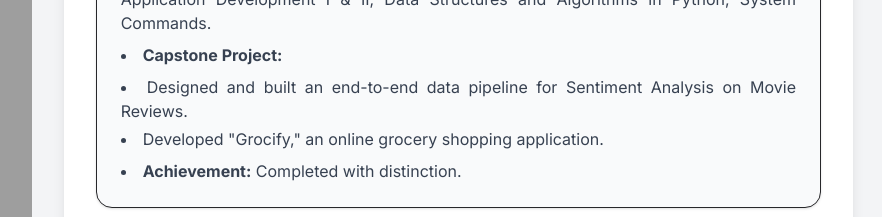
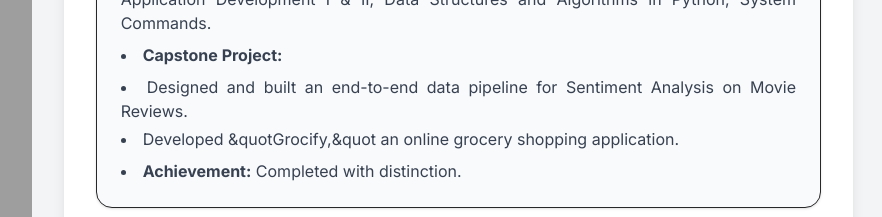
Before and after one commit to cyber-prags/Portfolio_Site_2.0, a Next.js app: page /cv in a window 1280 px wide. Shown: the part 2980-3197 px from the top of the page, without its empty margins (395-1277 px from the left). Built offline with nearby package versions, Linux system fonts and the light colour scheme; grey boxes are pictures that could not be loaded.

Commit message:
Update page.tsx

```diff
--- a/app/cv/page.tsx
+++ b/app/cv/page.tsx
@@ -989,7 +989,7 @@ export default function CVPage() {
                         Sentiment Analysis on Movie Reviews.
                       </li>
                       <li>
-                        Developed "Grocify," an online grocery shopping
+                        Developed &quotGrocify,&quot an online grocery shopping
                         application.
                       </li>
                     </ul>
```
